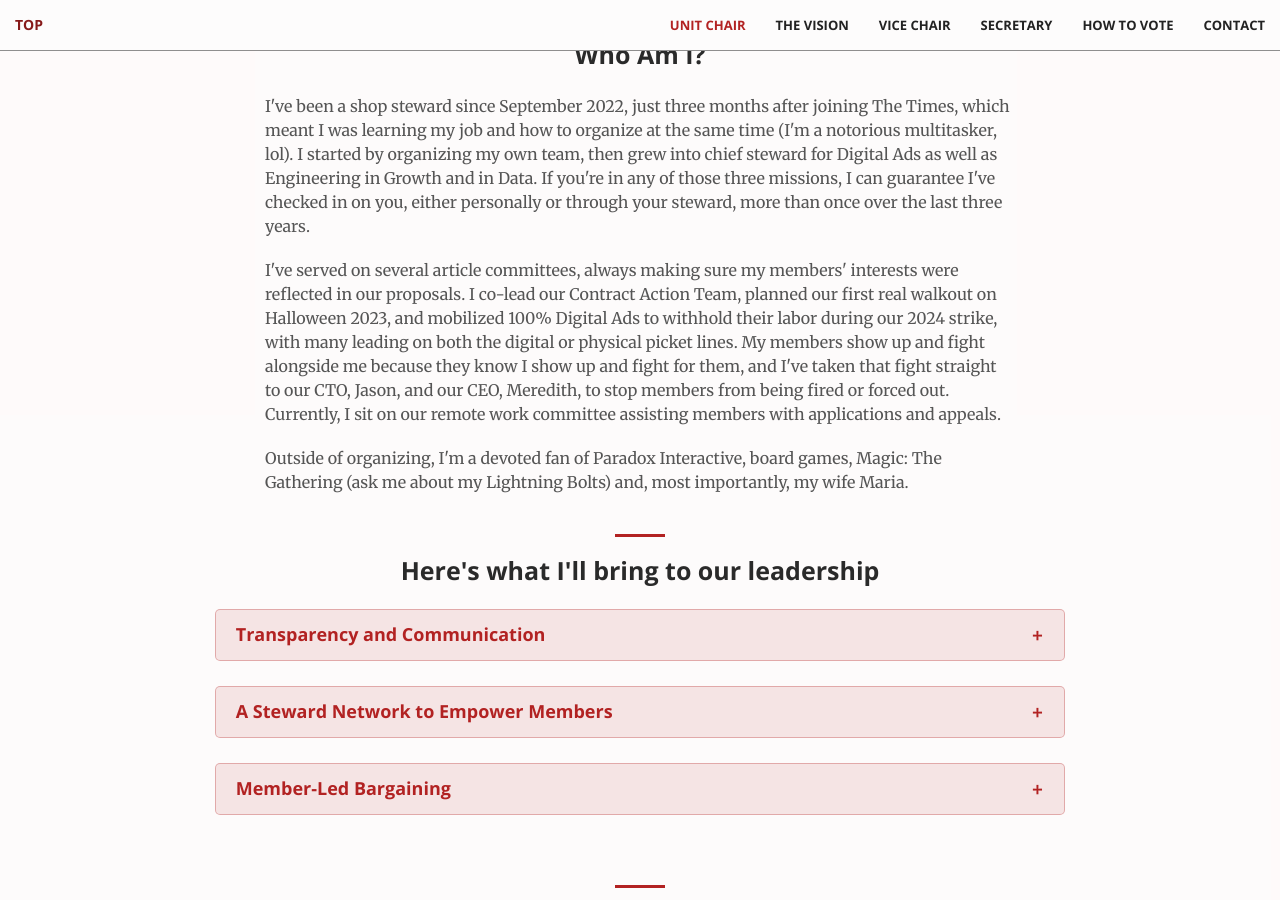
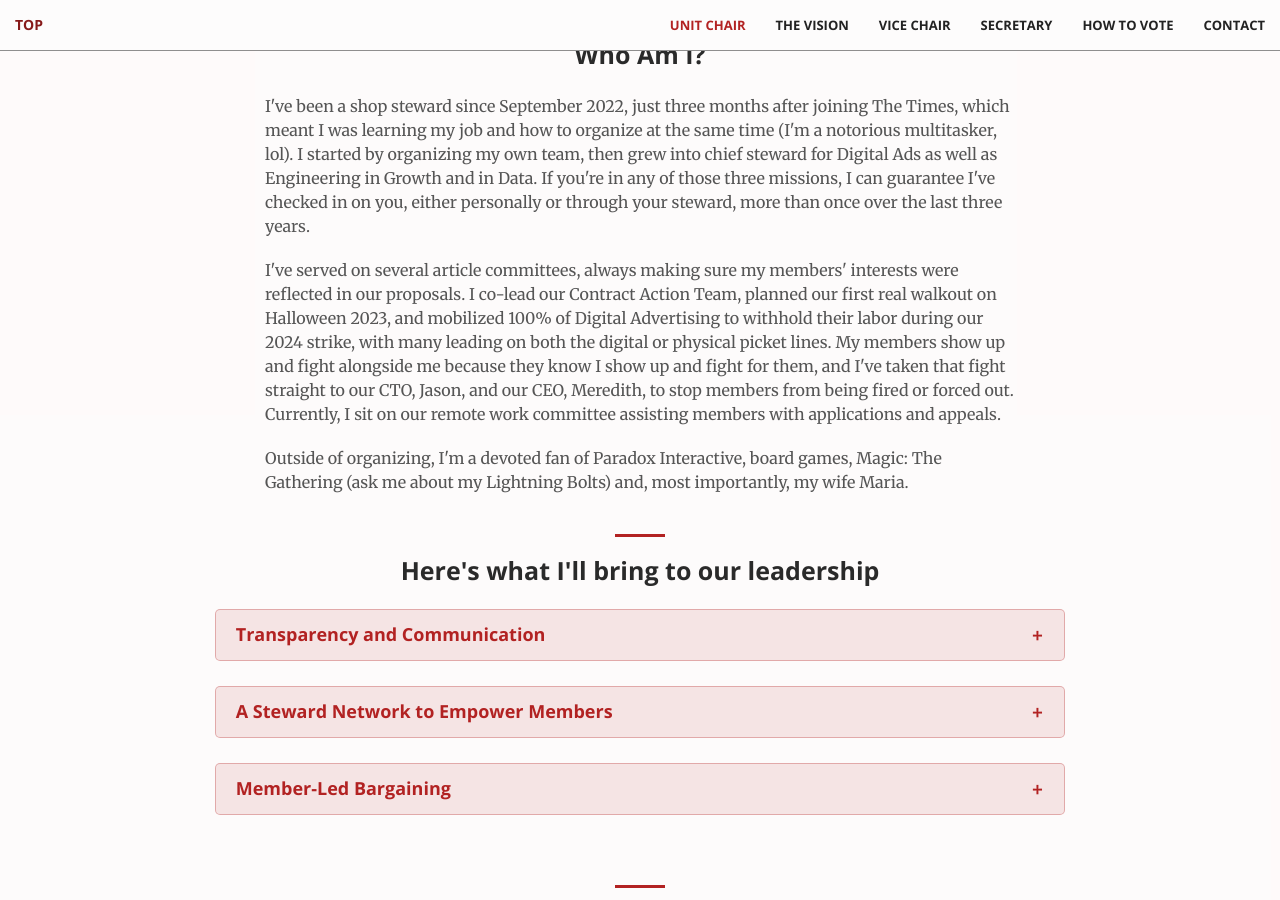
Before and after one commit to viccro/your-union-for-you, a Jekyll site: the page built from index.html, in a window 1280 px wide and 900 px high, scrolled down 1618 px. Built offline with Jekyll 4.4.1, drawn with Linux system fonts in a browser that asks for light colours.

Commit message:
clarification chair statement

```diff
--- a/_includes/candidates-chair.html
+++ b/_includes/candidates-chair.html
@@ -57,13 +57,14 @@
             I've served on several article committees, always making sure my
             members' interests were reflected in our proposals. I co-lead our
             Contract Action Team, planned our first real walkout on Halloween
-            2023, and mobilized 100% Digital Ads to withhold their labor during
-            our 2024 strike, with many leading on both the digital or physical
-            picket lines. My members show up and fight alongside me because they
-            know I show up and fight for them, and I've taken that fight
-            straight to our CTO, Jason, and our CEO, Meredith, to stop members
-            from being fired or forced out. Currently, I sit on our remote work
-            committee assisting members with applications and appeals.
+            2023, and mobilized 100% of Digital Advertising to withhold their
+            labor during our 2024 strike, with many leading on both the digital
+            or physical picket lines. My members show up and fight alongside me
+            because they know I show up and fight for them, and I've taken that
+            fight straight to our CTO, Jason, and our CEO, Meredith, to stop
+            members from being fired or forced out. Currently, I sit on our
+            remote work committee assisting members with applications and
+            appeals.
           </p>
           <p class="text-muted">
             Outside of organizing, I'm a devoted fan of Paradox Interactive,
```
